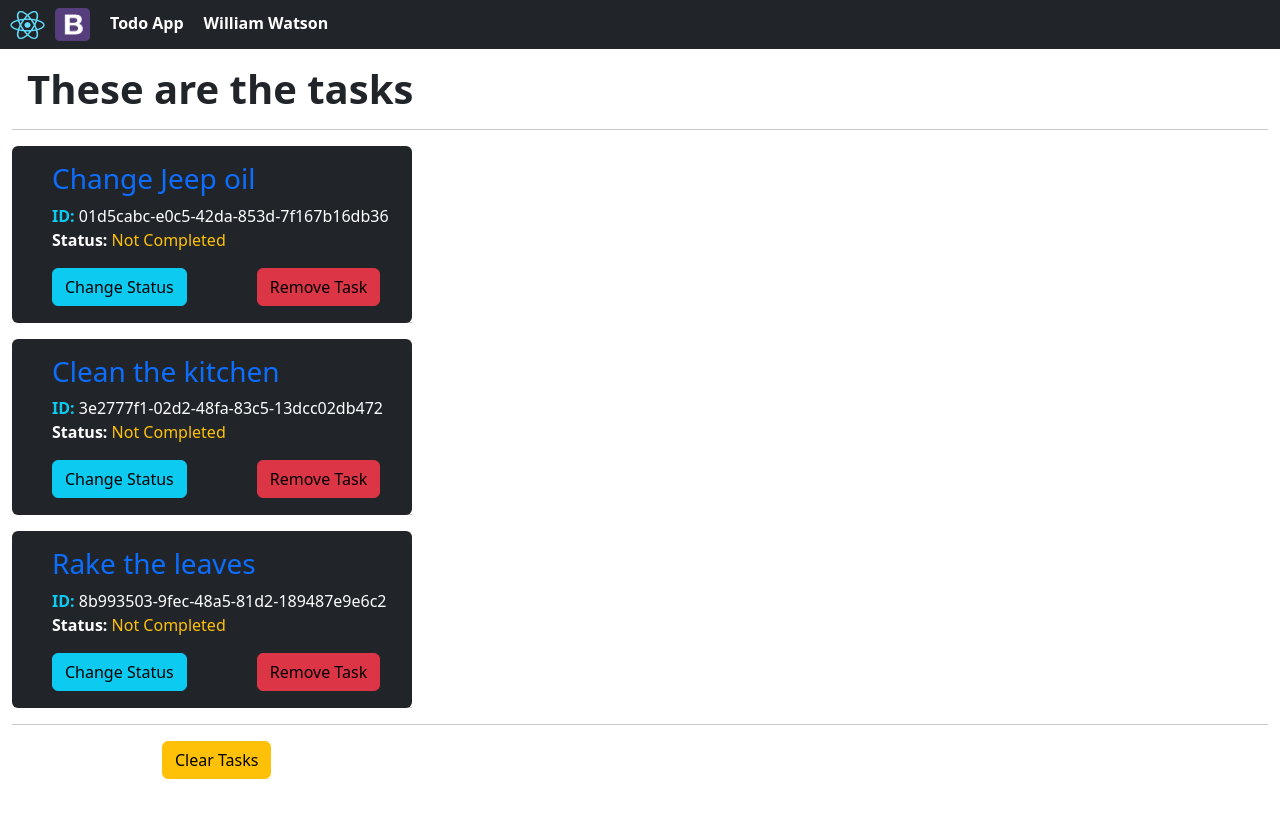
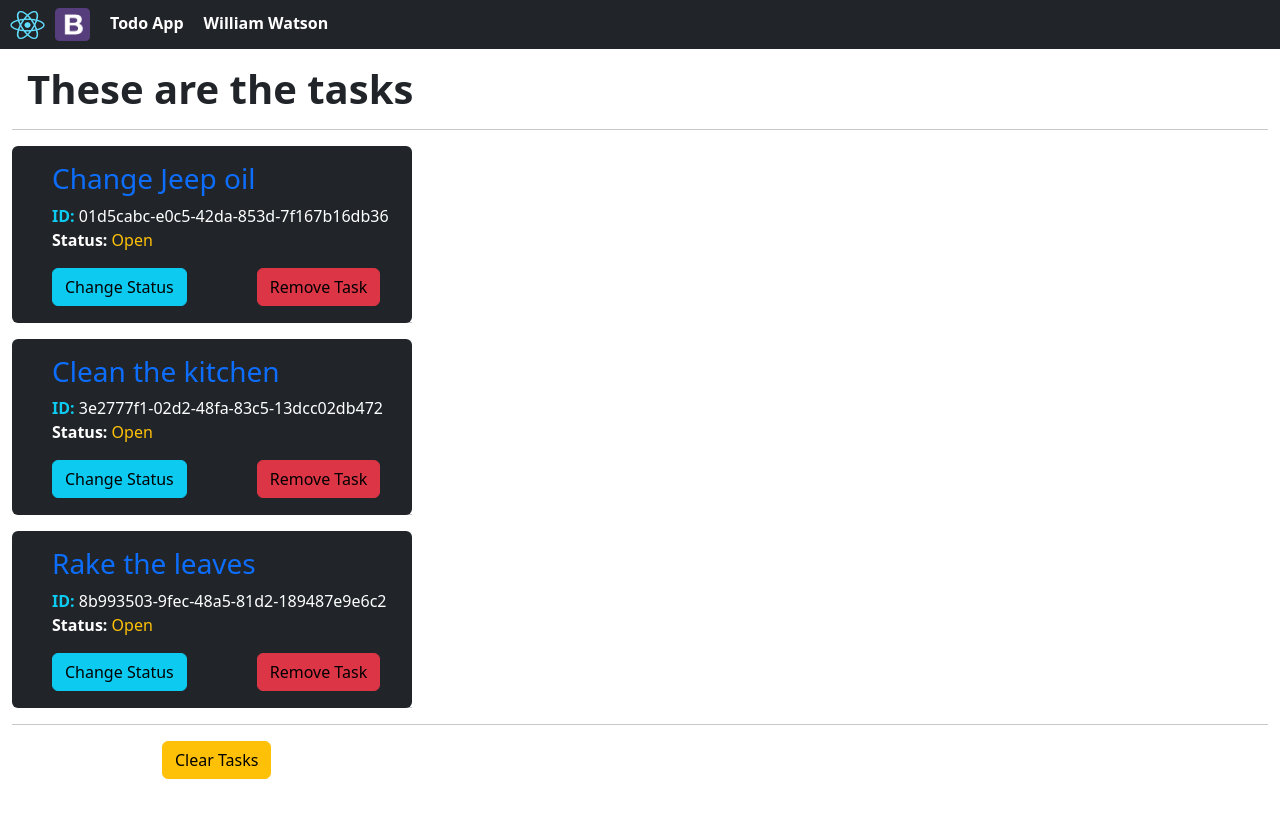
Before and after one commit to threnody5/INFO-5143-lab, a React (Create React App) app: page / in a window 1280 px wide. Shown: the top 818 px of the page. Built offline with nearby package versions, Linux system fonts and the light colour scheme.

Commit message:
change not completed to open status, and add margin to bottom of Tasks component

```diff
--- a/src/components/Tasks/index.jsx
+++ b/src/components/Tasks/index.jsx
@@ -12,17 +12,17 @@ export default function Tasks() {
     {
       id: uuid(),
       title: 'Change Jeep oil',
-      status: 'Not Completed',
+      status: 'Open',
     },
     {
       id: uuid(),
       title: 'Clean the kitchen',
-      status: 'Not Completed',
+      status: 'Open',
     },
     {
       id: uuid(),
       title: 'Rake the leaves',
-      status: 'Not Completed',
+      status: 'Open',
     },
   ]);
 
@@ -31,7 +31,7 @@ export default function Tasks() {
     updatedTask.forEach((selectedTask) => {
       if (selectedTask.id === id) {
         selectedTask.status =
-          selectedTask.status === 'Completed' ? 'Not Completed' : 'Completed';
+          selectedTask.status === 'Completed' ? 'Open' : 'Completed';
       }
     });
     setTasks(updatedTask);
@@ -77,7 +77,7 @@ export default function Tasks() {
         <hr />
         <div>
           <button
-            className='btn btn-warning'
+            className='btn btn-warning mb-5'
             style={{ marginLeft: 150}}
             onClick={() => {
               clearTasksHandler();
```
